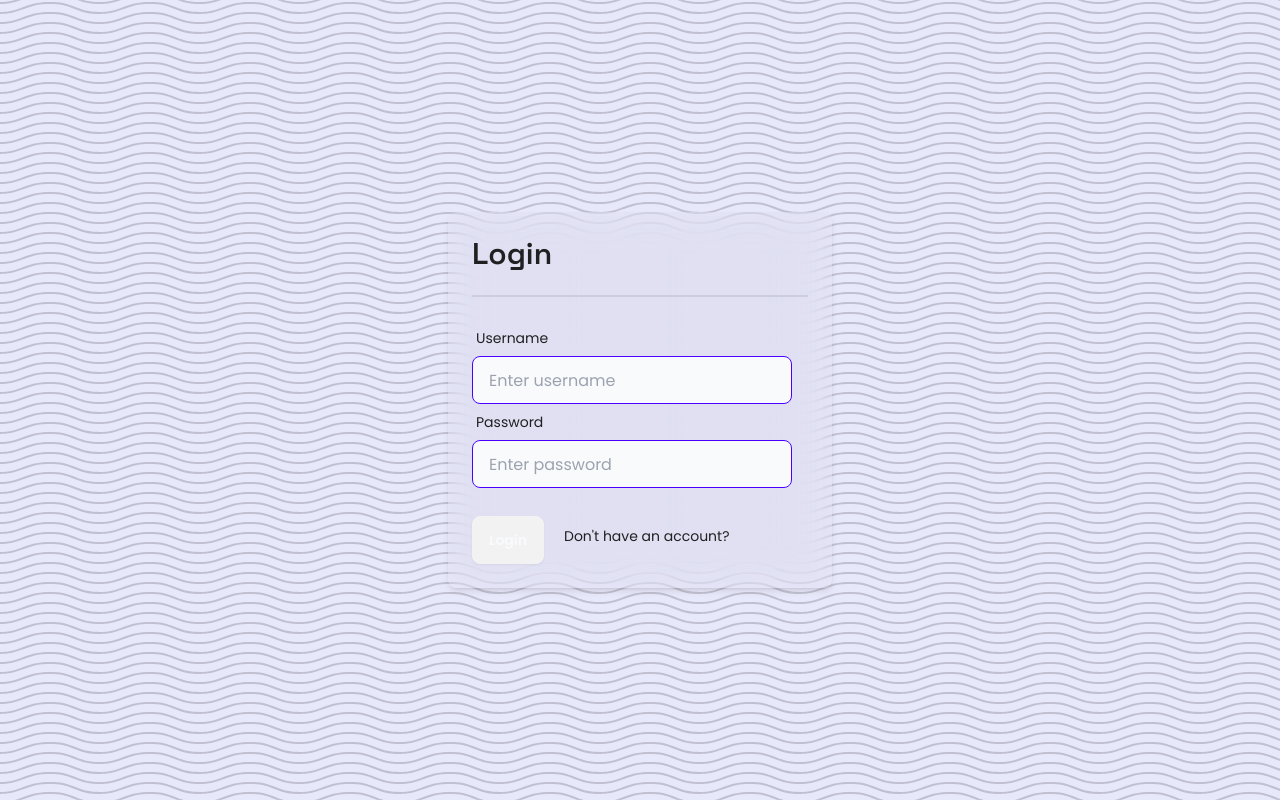
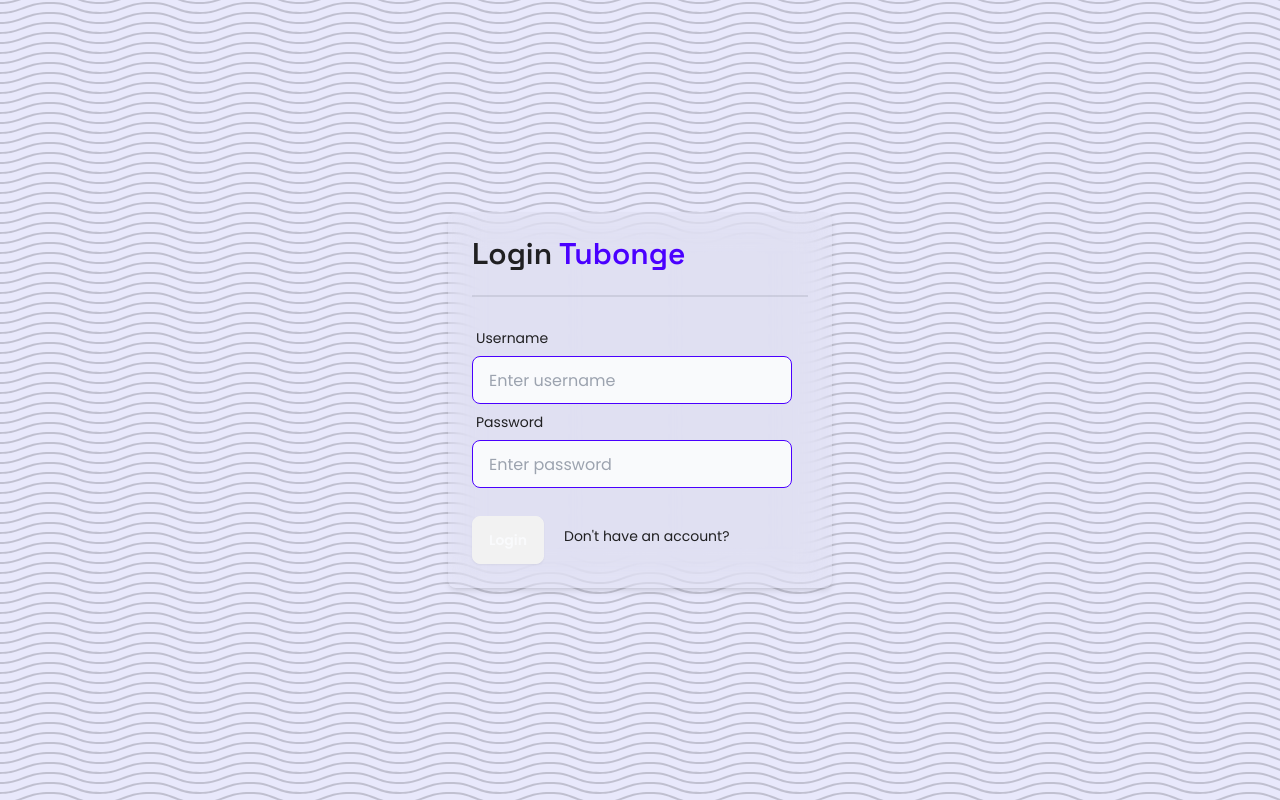
Before and after one commit to mergik/tubonge, a React (Vite) app in the folder frontend/: page /login in a window 1280 px wide. Built offline with nearby package versions, Linux system fonts and the light colour scheme.

Commit message:
Added a span tag for Tubonge text
In Login and Signup files

```diff
--- a/frontend/src/pages/login/Login.jsx
+++ b/frontend/src/pages/login/Login.jsx
@@ -17,6 +17,7 @@
       <div className='w-full p-6 rounded-lg shadow-md bg-gray-400 bg-clip-padding backdrop-filter backdrop-blur-lg bg-opacity-0'>
         <h1 className='text-3xl font-grotesk font-semibold text-dark'>
           Login
+          <span className='text-primary'> Tubonge</span>
         </h1>
 
         <div className="divider"></div>
--- a/frontend/src/pages/signup/Signup.jsx
+++ b/frontend/src/pages/signup/Signup.jsx
@@ -28,7 +28,7 @@
     <div className='flex flex-col items-center justify-center min-w-96 mx-auto'>
       <div className='w-full p-6 rounded-lg shadow-md bg-gray-400 bg-clip-padding backdrop-filter backdrop-blur-lg bg-opacity-0'>
         <h1 className='text-3xl font-grotesk font-semibold text-dark'>
-          Create an account
+          Create an account <span className='text-primary'> Tubonge</span>
         </h1>
 
         <div className="divider"></div>
```
